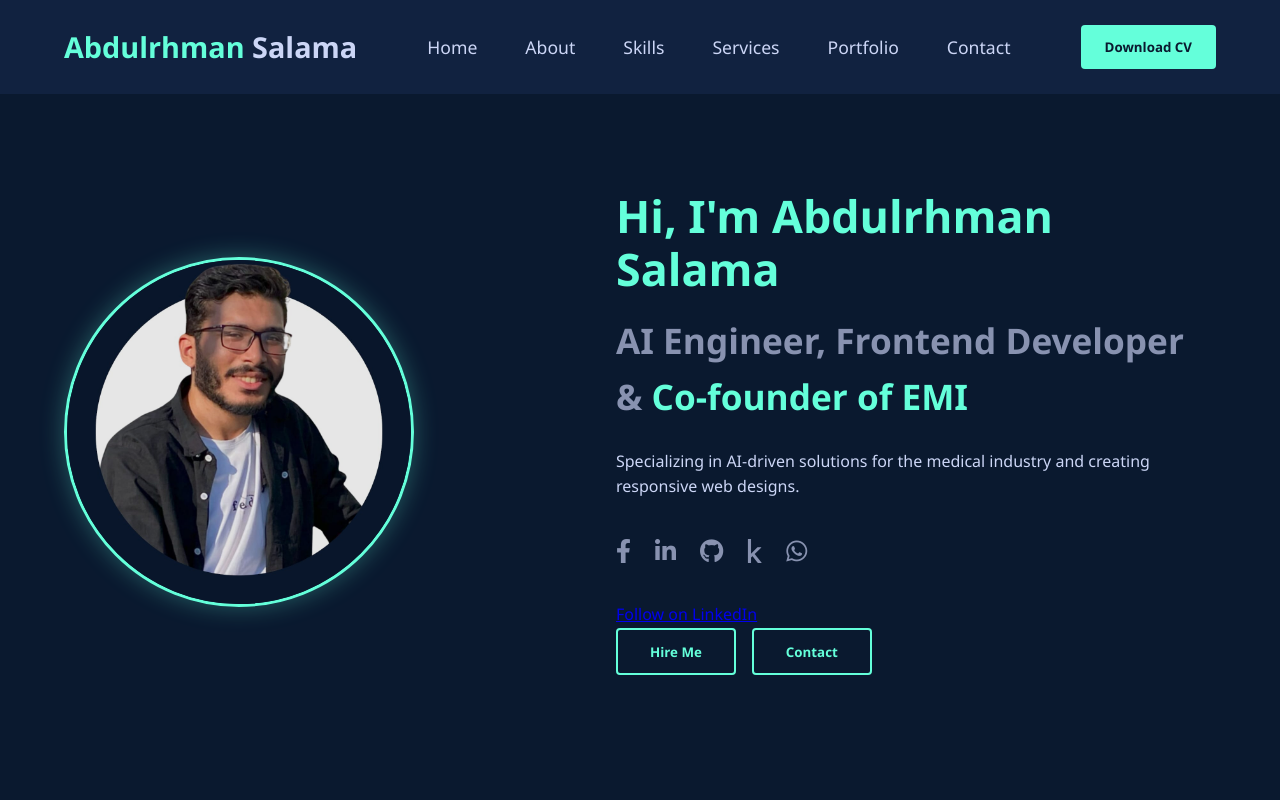
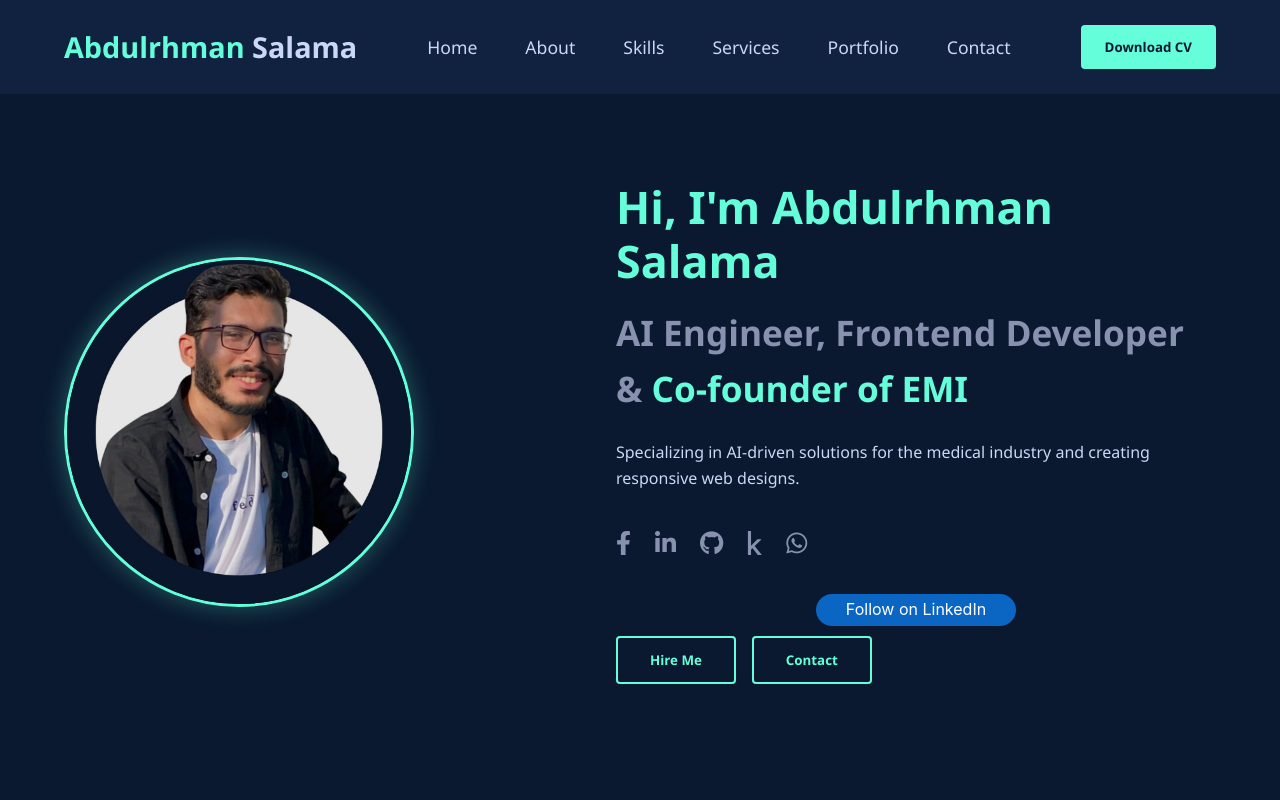
Before and after one commit to abdulrhmansalama/portfolio, a plain HTML site: page index.html in a window 1280 px wide. Shown: the top 800 px of the page. Drawn offline with Linux system fonts and the light colour scheme.

Commit message:
Update styles.css

```diff
--- a/styles.css
+++ b/styles.css
@@ -1,3 +1,25 @@
+
+        .libutton {
+            display: flex;
+            flex-direction: column;
+            justify-content: center;
+            padding: 7px;
+            text-align: center;
+            outline: none;
+            text-decoration: none !important;
+            color: #ffffff !important;
+            width: 200px;
+            height: 32px;
+            border-radius: 16px;
+            background-color: #0A66C2;
+            font-family: "SF Pro Text", Helvetica, sans-serif;
+            margin: 10px auto;
+            transition: background-color 0.3s;
+        }
+        .libutton:hover {
+            background-color: #004182;
+        }
+
 /* Reset */
 * {
     margin: 0;
```
